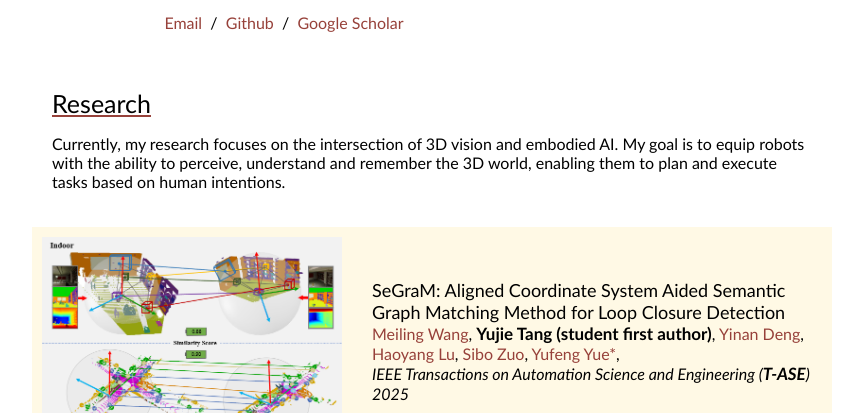
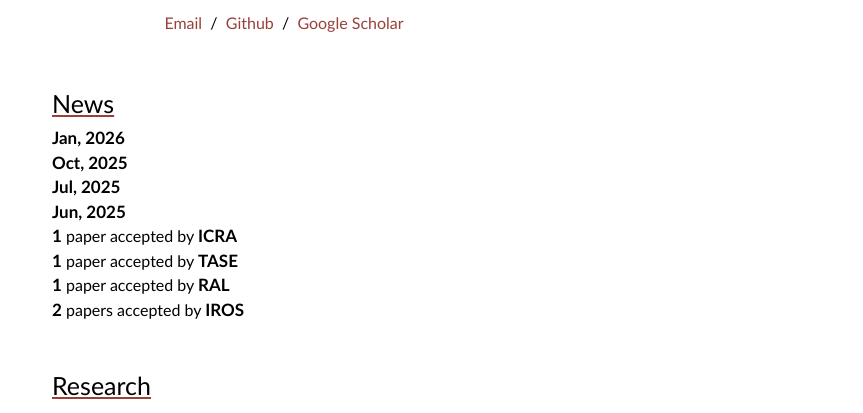
Before and after one commit to BIT-TYJ/BIT-TYJ.github.io, a plain HTML site: page index.html in a window 1280 px wide. Shown: the part 185-598 px from the top of the page, without its empty margins (208-1071 px from the left). Drawn offline with Linux system fonts and the light colour scheme.

```diff
--- a/index.html
+++ b/index.html
@@ -50,6 +50,33 @@
               </td>
           </tr>
         </tbody></table>
+
+<table style="width:100%;border:0px;border-spacing:0px;border-collapse:separate;margin-right:auto;margin-left:auto;"><tbody>
+            <tr>
+            <td style="padding:20px;width:100%;vertical-align:middle">
+              <heading>News</heading>
+              <div class="news-container" style="margin-top:5px">
+                <div class="news-column">
+				 <p style="line-height: 0.5;"><strong>Jan, 2026</strong> </p>
+				<p style="line-height: 0.5;"><strong>Oct, 2025</strong> </p>
+				<p style="line-height: 0.5;"><strong>Jul, 2025</strong> </p>
+				 <p style="line-height: 0.5;"><strong>Jun, 2025</strong> </p>
+              </div>
+
+              <div class="news-column">
+                  <p style="line-height: 0.5;"><strong>1</strong>  paper accepted by  <strong>ICRA</strong></p>
+				  <p style="line-height: 0.5;"><strong>1</strong>  paper accepted by  <strong>TASE</strong></p>
+				  <p style="line-height: 0.5;"><strong>1</strong>  paper accepted by  <strong>RAL</strong></p>
+				  <p style="line-height: 0.5;"><strong>2</strong>  papers accepted by  <strong>IROS</strong></p>
+              </div>
+            </div>
+
+
+            </td>
+          </tr>
+        </tbody></table>
+
+
         <table style="width:100%;border:0px;border-spacing:0px;border-collapse:separate;margin-right:auto;margin-left:auto;"><tbody>
             <tr>
             <td style="padding:20px;width:100%;vertical-align:middle">
```
